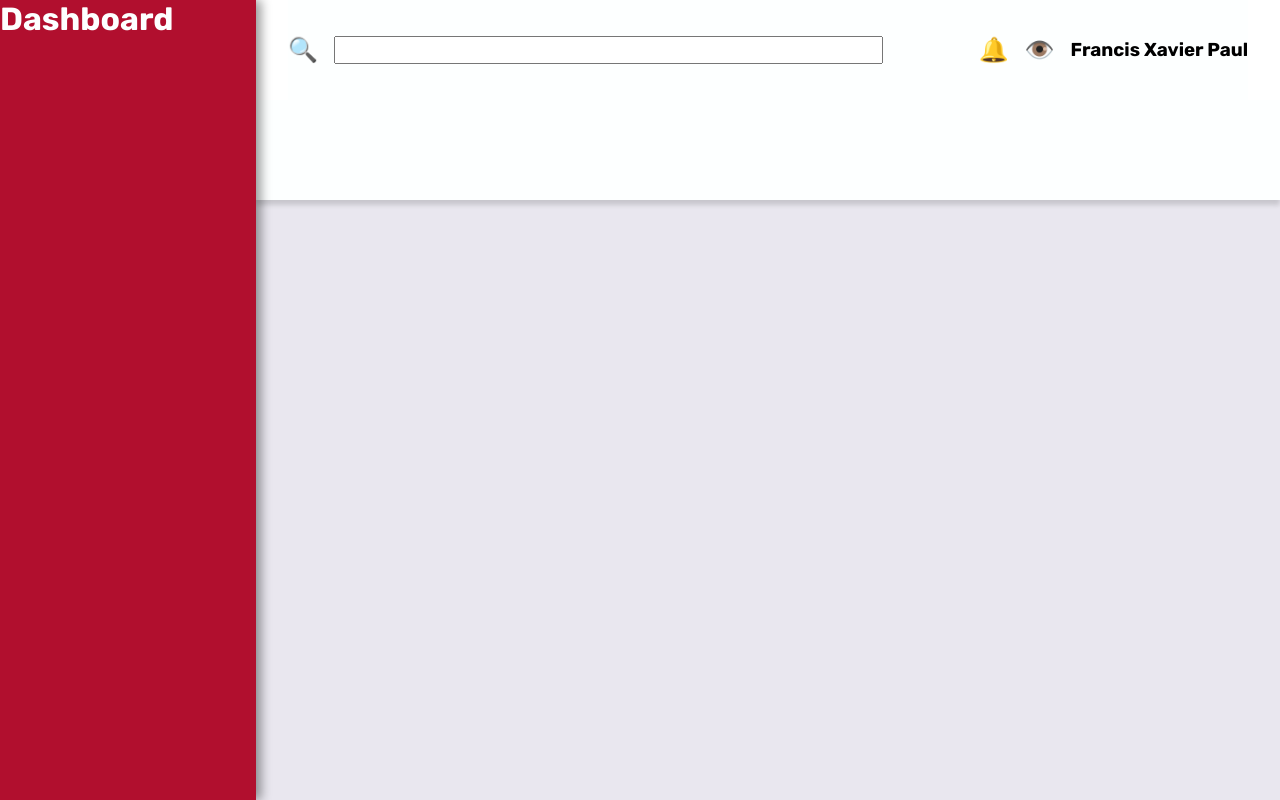
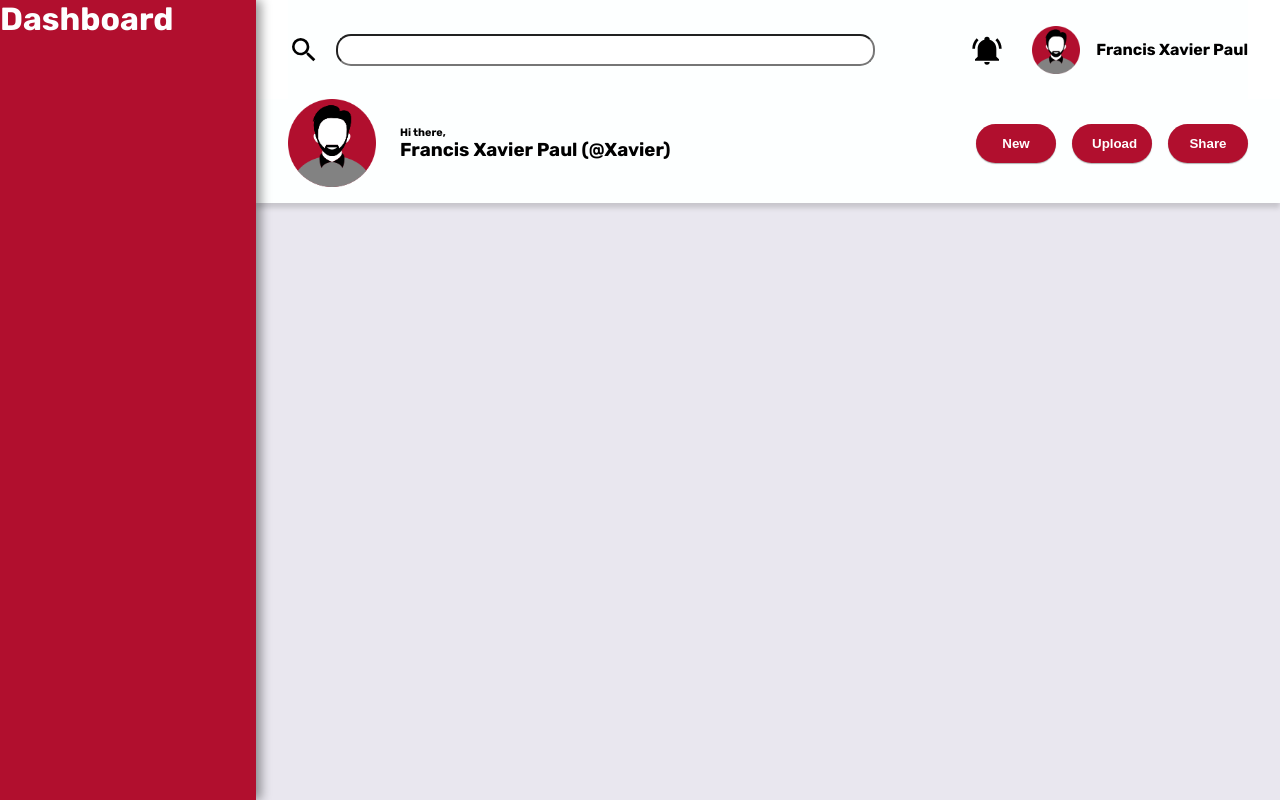
Before and after one commit to Francis-Xavier-Paul/AdminDashboard, a plain HTML site: page index.html in a window 1280 px wide. Drawn offline with Linux system fonts and the light colour scheme.

Commit message:
Completed Both headers

```diff
--- a/index.html
+++ b/index.html
@@ -14,26 +14,41 @@
     <div class="container">
         <div class="header">
             <div class="search">
-                <h2>
-                    🔍
-                </h2>
+                <svg xmlns="http://www.w3.org/2000/svg" viewBox="0 0 24 24"><title>magnify</title><path d="M9.5,3A6.5,6.5 0 0,1 16,9.5C16,11.11 15.41,12.59 14.44,13.73L14.71,14H15.5L20.5,19L19,20.5L14,15.5V14.71L13.73,14.44C12.59,15.41 11.11,16 9.5,16A6.5,6.5 0 0,1 3,9.5A6.5,6.5 0 0,1 9.5,3M9.5,5C7,5 5,7 5,9.5C5,12 7,14 9.5,14C12,14 14,12 14,9.5C14,7 12,5 9.5,5Z" /></svg>
                 <input type="text" name="search" id="input-search">
             </div>
             <div class="profile">
-                <h2>
-                    🔔
-                </h2>
-                <h2>
-                    👁️
-                </h2>
-                <h3>
+                <svg xmlns="http://www.w3.org/2000/svg" viewBox="0 0 24 24"><title>bell-ring</title><path d="M21,19V20H3V19L5,17V11C5,7.9 7.03,5.17 10,4.29C10,4.19 10,4.1 10,4A2,2 0 0,1 12,2A2,2 0 0,1 14,4C14,4.1 14,4.19 14,4.29C16.97,5.17 19,7.9 19,11V17L21,19M14,21A2,2 0 0,1 12,23A2,2 0 0,1 10,21M19.75,3.19L18.33,4.61C20.04,6.3 21,8.6 21,11H23C23,8.07 21.84,5.25 19.75,3.19M1,11H3C3,8.6 3.96,6.3 5.67,4.61L4.25,3.19C2.16,5.25 1,8.07 1,11Z" /></svg>
+                <img id="profileLowRes" src="./icons/Profileman-lowRes.png">
+                <h4>
                     Francis Xavier Paul
-                </h3>
+                </h4>
             </div>
 
         </div>
         <div class="action-header">
-
+            <div class="profileMain">
+                <img src="./icons/Profileman-lowRes.png">
+                <div>
+                    <h6>
+                        Hi there,
+                    </h6>
+                    <h3>
+                        Francis Xavier Paul (@Xavier)
+                    </h3>
+                </div>
+            </div>
+            <div class="actionButtons-Header">
+                <button class="btnHeader">
+                    New
+                </button>
+                <button class="btnHeader">
+                    Upload
+                </button>
+                <button class="btnHeader">
+                    Share
+                </button>
+            </div>
         </div>
         <div class="sidebar">
             <div class="logo">
--- a/styles.css
+++ b/styles.css
@@ -33,9 +33,13 @@
     gap: 1em;
     flex: 1;
 }
+.search svg {
+    height: 2em;
+}
 
 #input-search {
     flex: 1;
+    border-radius: 15px;
 }
 
 .profile {
@@ -44,12 +48,57 @@
     align-items: center;
 }
 
+.profile svg {
+    height: 2em;
+    padding-right: 0.8em;
+}
+
+#profileLowRes {
+    height: 3em;
+}
+
 .action-header {
     background-color: var(--color-secondary-bg);
     grid-column: 2/3;
     box-shadow: 0px 5px 5px 0px rgb(0 0 0 / 15%);
     position: relative;
+    display: flex;
+    padding: 0 2em 1em;
+    justify-content: space-between;
+    align-items: center;
 }
+
+.profileMain {
+    display: flex;
+    align-items: center;
+    gap: 1.5em;
+}
+
+.profileMain img {
+    height: 5.5em;
+}
+
+.actionButtons-Header {
+    display: flex;
+    gap: 1em;
+}
+
+.btnHeader {
+    border-radius: 22px;
+    box-shadow: 0px 1px 1px rgba(0,0,0, 30%);
+    color: #ffffff;
+    background: #B10F2E;
+    padding: 12px 20px 12px 20px;
+    text-decoration: none;
+    border: none;
+    width: 6em;
+    font-weight: bold
+}
+
+.btnHeader:hover {
+    background: #d1173c;
+    text-decoration: none;
+  }
 
 .sidebar {
     background-color: var(--color-primary-bg);
```
Also changed, not shown: icons/Profileman-lowRes.png (added).
